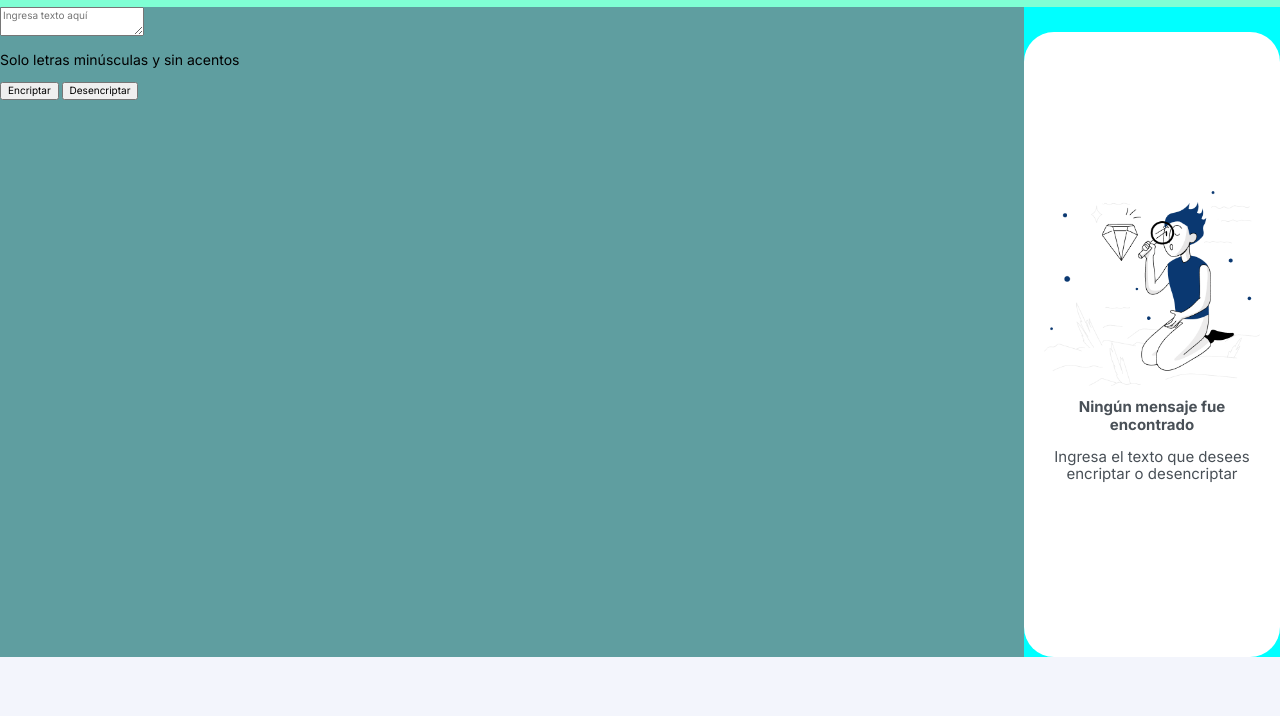
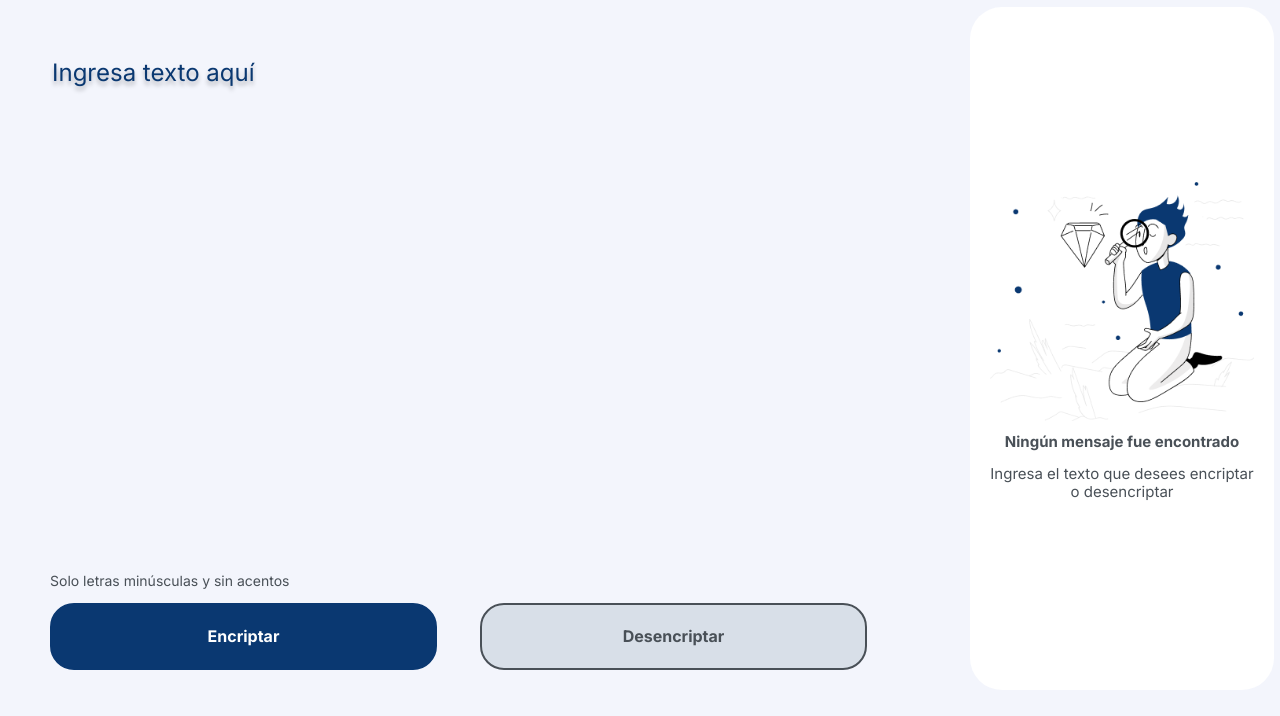
Before and after one commit to LuisMarioSolano/Encriptador-de-texto-Alura-Challenges-ONE, a plain HTML site: page index.html in a window 1280 px wide. Shown: the part 84-800 px from the top of the page. Drawn offline with Linux system fonts and the light colour scheme.

Commit message:
html y css: terminado

```diff
--- a/css/style.css
+++ b/css/style.css
@@ -43,40 +43,115 @@ p {
 /* Header */
 .logo {
     padding: 2rem;
-    background-color: aquamarine;
+}
+
+.contenido {
+    margin-bottom: 2rem;
 }
 
 /* main */
 .contenedor {
-    background-color: aqua;
     width: 100%;
-    height: 65rem;
+    height: 70rem;
     display: flex;
     flex-direction: column;
+
 }
 
 @media (min-width : 768px) {
     .contenedor {
         display: grid;
-        grid-template-columns: 4fr 1fr;
+        grid-template-columns: 3fr 1fr;
     }
 }
 
 /* mensaje */
 .contenido_original {
-    background-color: cadetblue;
+    margin: 5rem 5rem;
 }
 
+.aviso {
+    grid-column-start: 1;
+    grid-column-end: 3;
+    color: var(--negro);
+}
+.textarea {
+    background-color: transparent;
+    width: 100%;
+    height: 50rem;
+    resize: none;
+    border: none;
+    font-weight: 400;
+    font-size: 2.4rem;
+    color: var(--azul);
+}
+.textarea:focus {
+    outline: none;
+}
+.textarea::placeholder {
+    font-weight: 400;
+    font-size: 2.4rem;
+    color: var(--azul);
+    text-shadow: 0px 4px 4px rgba(0, 0, 0, 0.25);
+}
+
+@media (min-width : 768px) {
+    .botones {
+        display: grid;
+        grid-template-columns: 2fr 2fr;
+    }
+}
+
+@media (max-width : 768px) {
+  .boton {
+    margin-top: 1rem;
+  }
+}
+.boton {
+    text-decoration: none;
+    font-size: 1.6rem;
+    font-weight: 700;
+
+    width: 90%;
+    height: 6.7rem;
+    border-radius: 24px;
+    border: .2rem solid var(--azul);
+    cursor: pointer;
+}
+
+.boton-encriptar {
+    color: var(--blanco);
+    background-color: var(--azul);
+    border-color: var(--azul);
+}
+.boton-encriptar:hover {
+    background-color: var(--gris);
+    color: var(--negro);
+}
+.boton-desencriptar {
+    color: var(--negro);
+    background-color: var(--gris);
+    border-color: var(--azul-azul);
+}
+.boton-desencriptar:hover {
+    background-color: var(--azul);
+    color: var(--blanco);
+}
+
+
 /* mensaje encriptado o desencriptado */
+
 .contenido_resultado {
+    width: 95%;
     background-color: var(--blanco);
-    margin-top: 2.5rem;
-    padding: 2rem;
     color: var(--negro);
     display: flex;
     flex-direction: column;
     justify-content: center;
-    border-radius: 3rem;
+    border-radius: 3.2rem;
+    padding: 2rem;
+    margin-bottom: 3rem;
+    margin-left: 1rem;
 }
 
 .alerta {
@@ -88,6 +163,12 @@ p {
     width: 100%;
 }
 
+@media (max-width: 768px) {
+    .imagen {
+        display: none;
+    }
+}
+
 .mensajeResivido {
     font-size: 2.4rem;
     color: var(--negro);
--- a/index.html
+++ b/index.html
@@ -21,15 +21,15 @@
 
     <main class="contenedor">
       <section class="contenido contenido_original">
-        <textarea
+        <textarea class="textarea"
           name="mensaje"
           id="mensaje"
           placeholder="Ingresa texto aquí"
         ></textarea>
         <div class="botones">
-          <p>Solo letras minúsculas y sin acentos</p>
-          <button class="botones boton-encriptar">Encriptar</button>
-          <button class="botones boton-desencriptar">Desencriptar</button>
+          <p class="aviso">Solo letras minúsculas y sin acentos</p>
+          <button class="boton boton-encriptar">Encriptar</button>
+          <button class="boton boton-desencriptar">Desencriptar</button>
         </div>
       </section>
 
```
